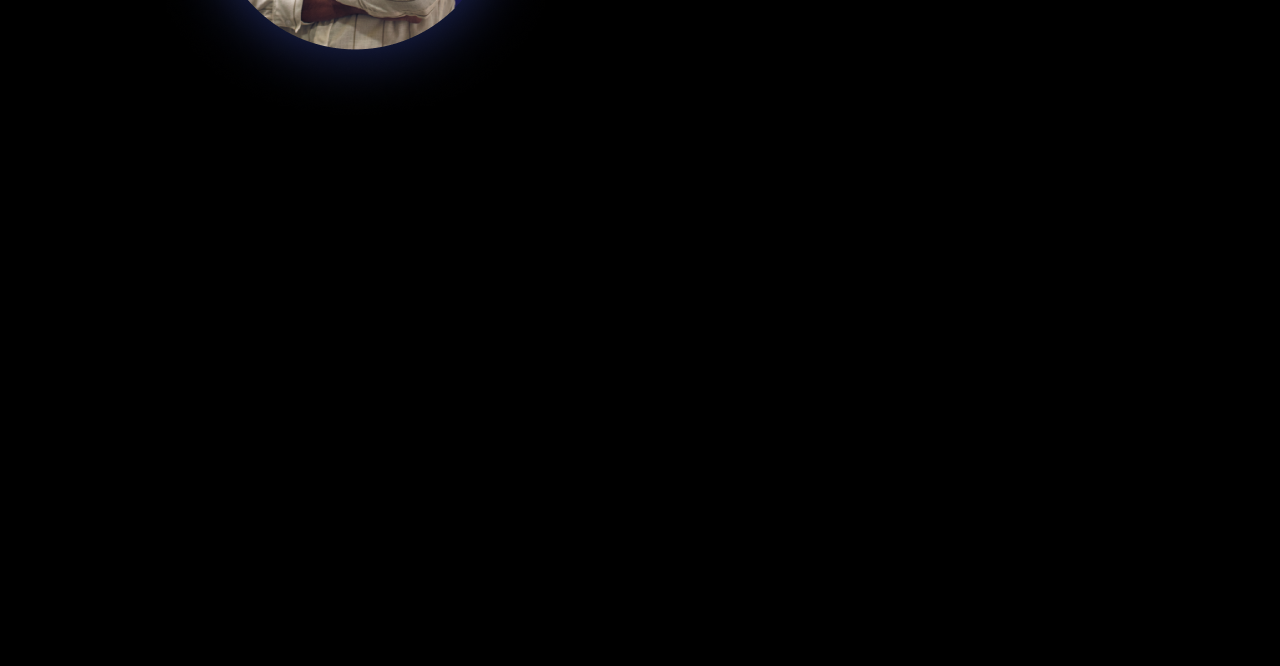
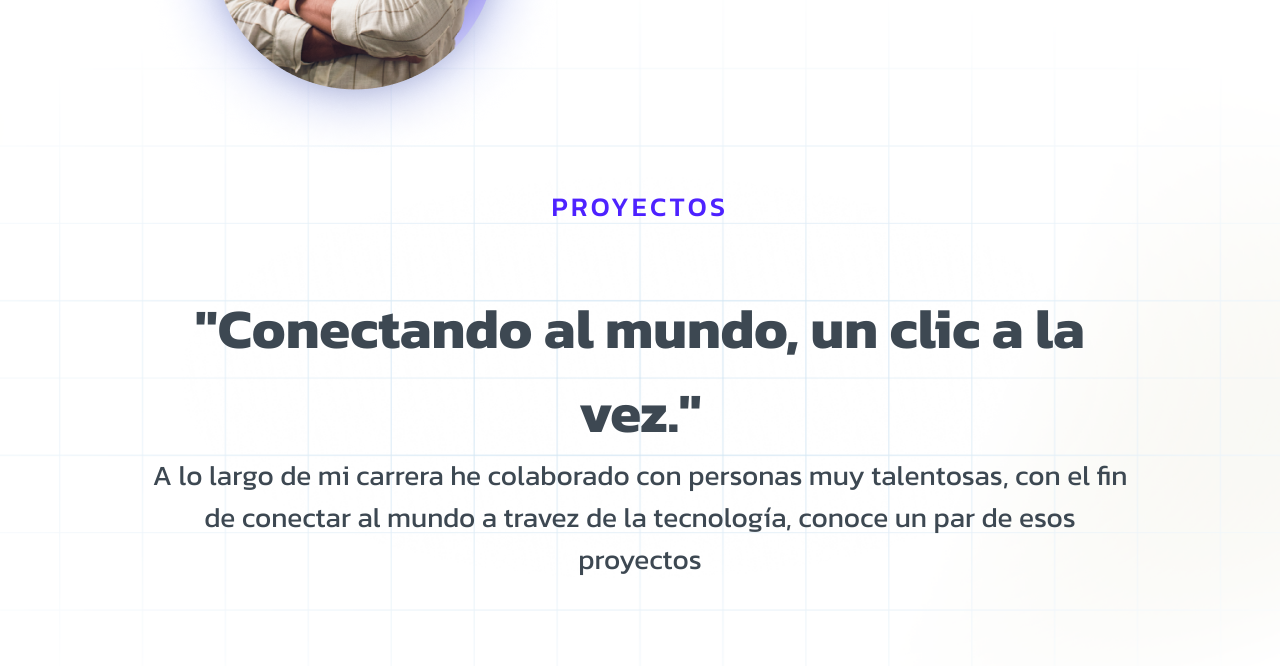
Before and after one commit to Miguel-Ruz/Portafolio, a plain HTML site: page index.html in a window 1280 px wide. Shown: the part 822-1488 px from the top of the page. Before the commit the page ends 943 px from the top, so only its background shows below. Drawn offline with Linux system fonts and the light colour scheme.

Commit message:
se sube la seccion de anuncio de proyectos

```diff
--- a/index.html
+++ b/index.html
@@ -25,11 +25,16 @@
         <div class="hero-text">
             <h1>¡Hola! <br>
                 Soy <span class=".hero-text--especial">Miguel Ruz</span></h1>
-            <p>Lider UI de TalentPitch al que le encanta crear.</p>
+            <p>Conoce mi trayectoria profesional.</p>
         </div>
         <button class="hero-button" href="">Acerca de mi</button>
     </div>
     <img class="hero-image" src="./Assets/hero-image.png" alt="">
 </div>
+<div class="projects-section">
+    <p class="projects-p">PROYECTOS</p>
+    <h2>"Conectando al mundo, un clic a la vez."</h2>
+    <article class="projects-p2">A lo largo de mi carrera he colaborado con personas muy talentosas, con el fin de conectar al mundo a travez de la tecnología, conoce un par de esos proyectos</article>
+</div>
 </body>
 </html>
--- a/styles.css
+++ b/styles.css
@@ -23,6 +23,7 @@
 --stroke-dash: rgba(223, 229, 231, 0.5);
 --lila: rgba(141, 156, 244, 1);
 --orange: rgba(229, 67, 53, 1);
+--principal: linear-gradient(180deg, #5025FF 0%, #4B1FFF 100%);
 
 /* Effect styles */
 --shadow:  0px 3px 30px rgba(0, 0, 0, 0.12);
@@ -127,7 +128,7 @@ span, .hero-text--especial {
     color: var(--blanco);
     font-weight: 200;
     margin-top: 16px;
-    margin-bottom: 24px;
+    margin-bottom: 64px;
 }
 
 .hero-button {
@@ -145,3 +146,40 @@ span, .hero-text--especial {
     background-image: linear-gradient(180deg, #5025FF 0%, #9A84FD 100%);
     box-shadow: 0px 20px 27px -0.5px rgba(112, 77, 255, 0.40);
 }
+
+.projects-section {
+    width: 100vw;
+    height: 100vh;
+    display: flex;
+    flex-direction: column;
+    align-items: center;
+    justify-content: center;
+    text-align: center;
+    padding: 64px 142px;
+    background-image: url(./Assets/Poryectos-bg.png);
+    background-size: cover;
+    background-position: center;
+    background-repeat: no-repeat;
+}
+
+.projects-section, h2 {
+    font-size: var(--h2);
+    color: var(--titulo);
+}
+
+.projects-p {
+    font-size: var(20px);
+    font-style: normal;
+    font-weight: 500;
+    line-height: 30px;
+    letter-spacing: 3.42px;
+    background: linear-gradient(180deg, #5025FF 0%, #4B1FFF 100%);
+    -webkit-background-clip: text;
+    background-clip: text;
+    color: transparent;
+}
+
+.projects-p2 {
+    font-size: var(--h3);
+    color: var(--titulo);
+}
```
Also changed, not shown: Assets/Poryectos-bg.png (added).
